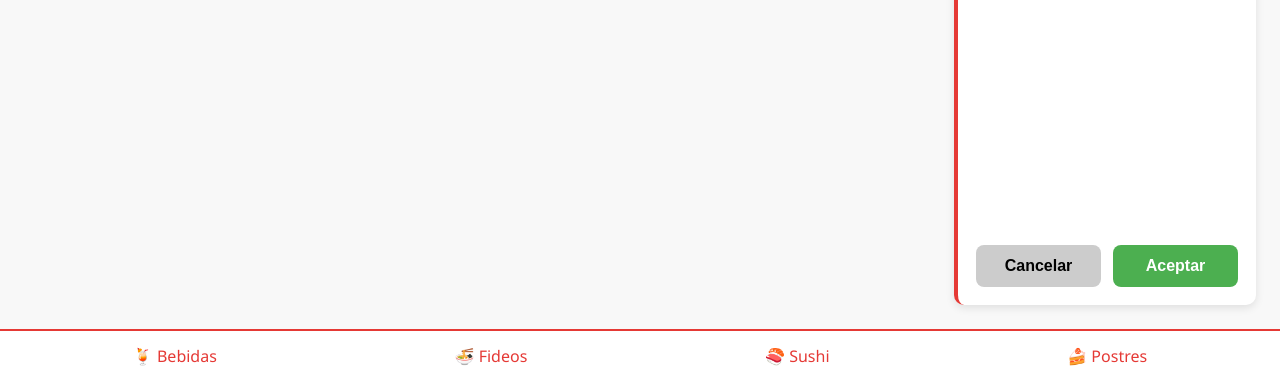
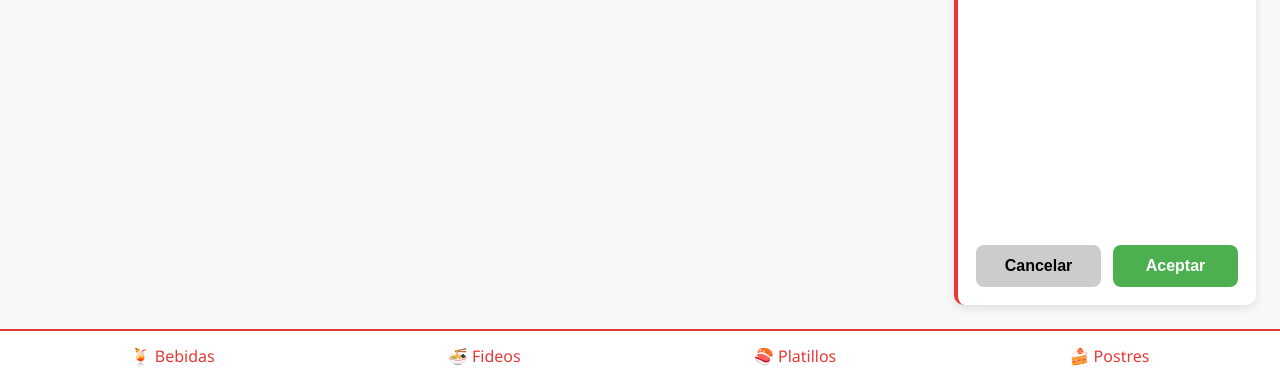
Before and after one commit to elkrFst/HaoMeiLai, a PHP site: page /HaoMeiLai/php/Empleado/empleado.php in a window 1280 px wide. Shown: the part 1340-1721 px from the top of the page. Run offline with PHP 8.4, Linux system fonts and the light colour scheme.

Commit message:
cambio de nombre

```diff
--- a/php/Empleado/empleado.php
+++ b/php/Empleado/empleado.php
@@ -166,23 +166,23 @@
   <footer>
     <div class="footer-item" data-nombre="Bebidas" data-precio="25">🍹 Bebidas</div>
     <div class="footer-item" data-nombre="Fideos" data-precio="40">🍜 Fideos</div>
-    <div class="footer-item" data-nombre="Sushi" data-precio="45">🍣 Sushi</div>
+    <div class="footer-item" data-nombre="Platillos" data-precio="45">🍣 Platillos</div>
     <div class="footer-item" data-nombre="Postres" data-precio="30">🍰 Postres</div>
 
   </footer>
   <script>
   const productos = [
-    {nombre: "Cerdo Agridulce", precio: 50, categoria: "Plato", img: "../../imagenes/plato1.jpeg", desc: "Sabor agridulce con verduras y carne."},
-    {nombre: "Pollo Kung Pao", precio: 55, categoria: "Plato", img: "../../imagenes/plato2.jpeg", desc: "Pollo con cacahuates y salsa picante."},
+    {nombre: "Cerdo Agridulce", precio: 50, categoria: "Platillos", img: "../../imagenes/plato1.jpeg", desc: "Sabor agridulce con verduras y carne."},
+    {nombre: "Pollo Kung Pao", precio: 55, categoria: "Platillos", img: "../../imagenes/plato2.jpeg", desc: "Pollo con cacahuates y salsa picante."},
     {nombre: "Chow Mein", precio: 60, categoria: "Fideos", img: "../../imagenes/plato3.jpeg", desc: "Fideos fritos con verduras y pollo."},
     {nombre: "Dumplings", precio: 45, categoria: "Dumplings", img: "../../imagenes/comida 5.jpg", desc: "Dumplings al vapor rellenos de carne y verduras."},
     {nombre: "Sopa Wantán", precio: 35, categoria: "Sopa", img: "../../imagenes/comida6.jpeg", desc: "Sopa caliente con wantanes y verduras."},
     {nombre: "Arroz Frito", precio: 40, categoria: "Fideos", img: "../../imagenes/comida7.jpeg", desc: "Arroz salteado con huevo, verduras y pollo."},
-    {nombre: "Pato Pekín", precio: 80, categoria: "Plato", img: "../../imagenes/comida8.jpeg", desc: "Pato crujiente servido con crepas y salsa hoisin."},
-    {nombre: "Tofu Mapo", precio: 50, categoria: "Plato", img: "../../imagenes/comida9.jpeg", desc: "Tofu en salsa picante con carne molida."},
-    {nombre: "Chop suey", precio: 55, categoria: "Plato", img: "../../imagenes/comida10.jpeg", desc: "Trozos de carne con vegetales y brotes de judía Muing."},
+    {nombre: "Pato Pekín", precio: 80, categoria: "Platillos", img: "../../imagenes/comida8.jpeg", desc: "Pato crujiente servido con crepas y salsa hoisin."},
+    {nombre: "Tofu Mapo", precio: 50, categoria: "Platillos", img: "../../imagenes/comida9.jpeg", desc: "Tofu en salsa picante con carne molida."},
+    {nombre: "Chop suey", precio: 55, categoria: "Platillos", img: "../../imagenes/comida10.jpeg", desc: "Trozos de carne con vegetales y brotes de judía Muing."},
     {nombre: "Wonton soup", precio: 30, categoria: "Sopa", img: "../../imagenes/comida11.jpeg", desc: "Saquitos de harina rellenos de cerdo o camarón con verduras."},
-    {nombre: "CHAR SIU", precio: 70, categoria: "Plato", img: "../../imagenes/comida12.jpeg", desc: "Tofu rojo fermentado, miel y arroz o fideos, o como relleno de bollos al vapor."},
+    {nombre: "CHAR SIU", precio: 70, categoria: "Platillos", img: "../../imagenes/comida12.jpeg", desc: "Tofu rojo fermentado, miel y arroz o fideos, o como relleno de bollos al vapor."},
     {nombre: "SIU MAI", precio: 45, categoria: "Dumplings", img: "../../imagenes/comida13.jpeg", desc: "Dumpling abierto al estilo cantones, con una envoltura de masa de wonton con un relleno de carne de cerdo y pollo, camarón."},
     {nombre: "Baijiu", precio: 25, categoria: "Bebidas", img: "../../imagenes/bebida.jpeg", desc: "Licor nacional, destilado de grano de color claro, principalmente de sorgo, pero también de cereales como arroz, trigo y maíz."},
     {nombre: "Vino Osmanthus", precio: 30, categoria: "Bebidas", img: "../../imagenes/bebida1.jpeg", desc: "Bebida alcohólica tradicional china elaborada con flores dulces de osmanto."},
```
